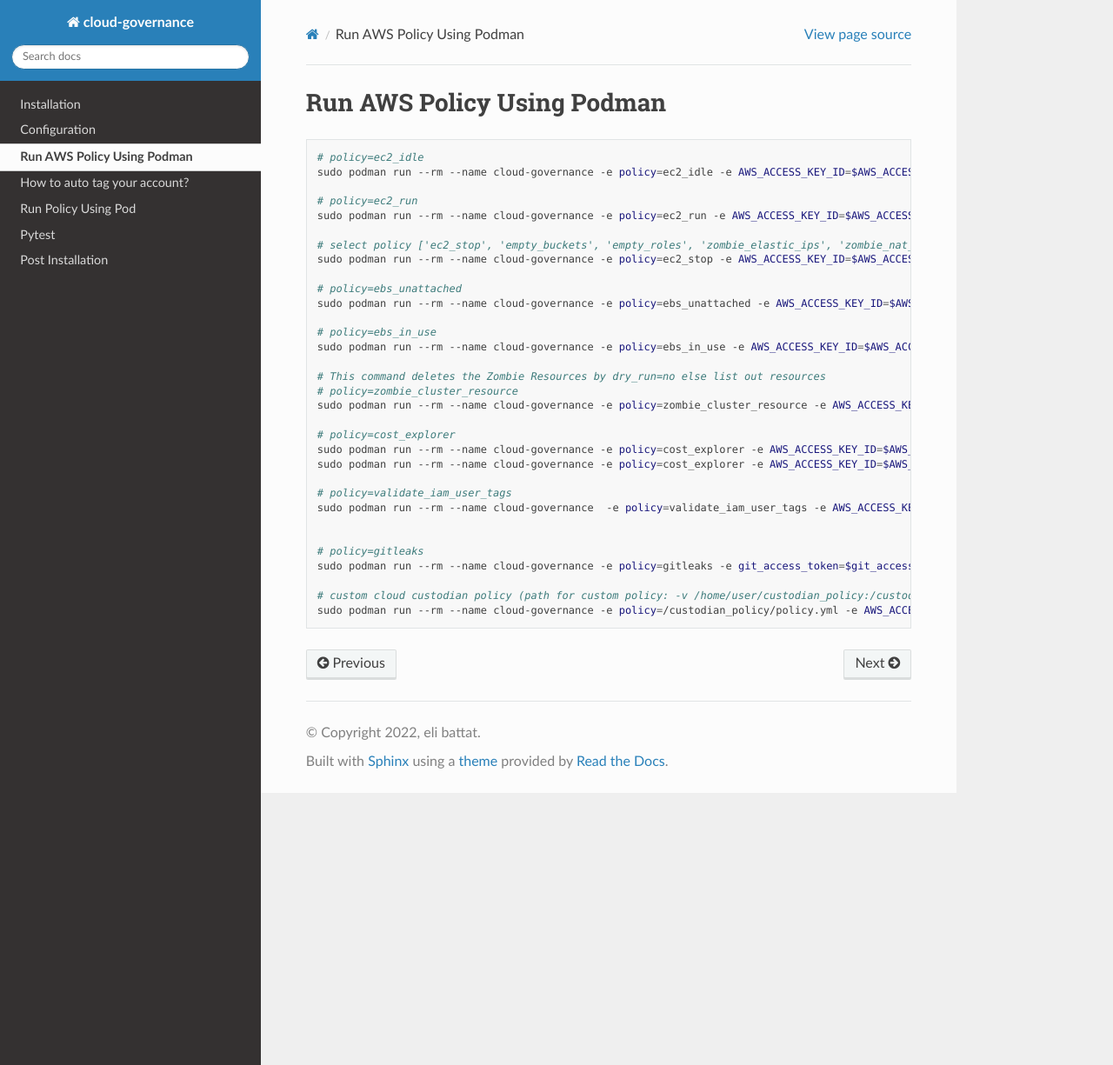
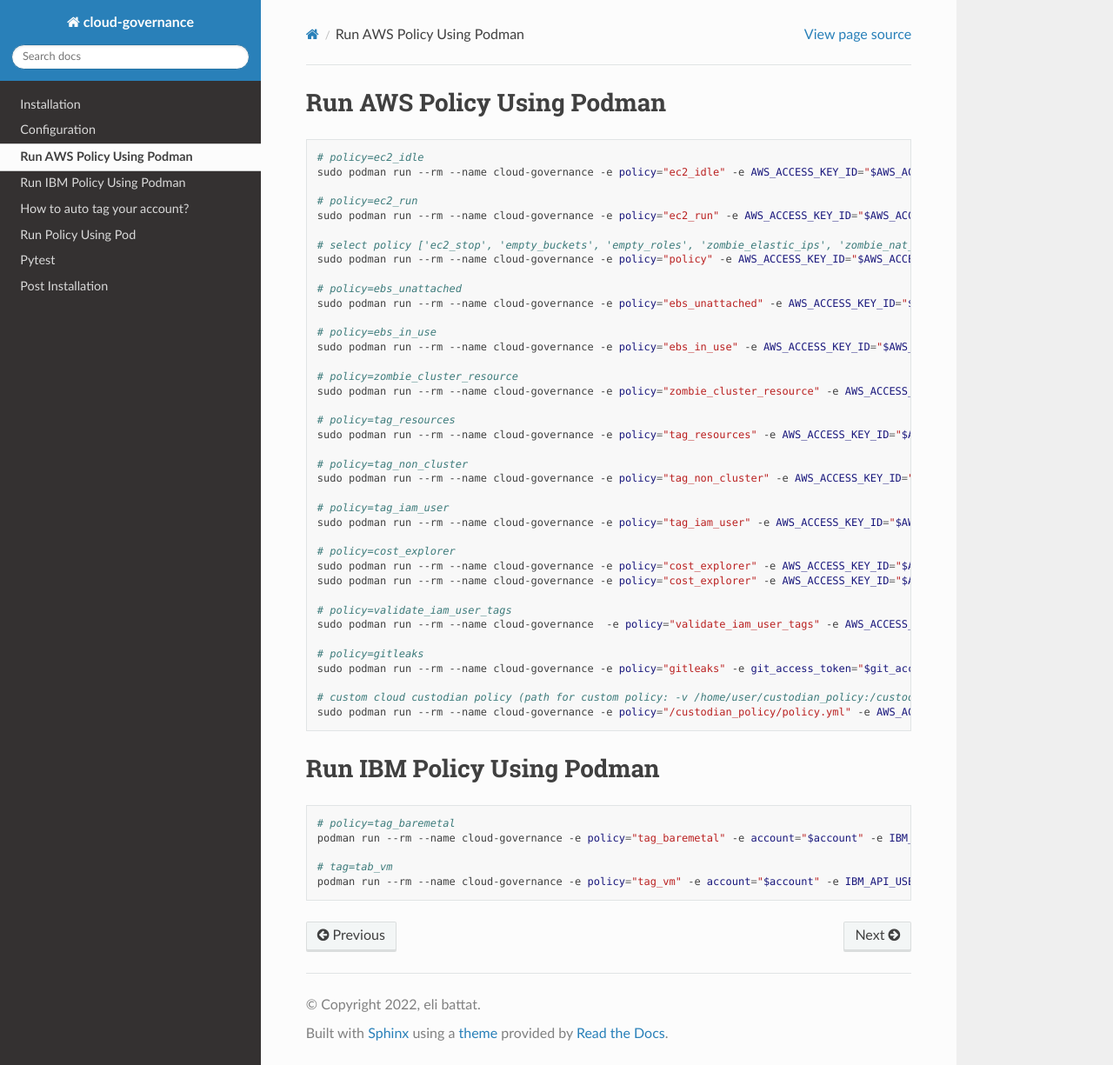
Before and after one commit to redhat-performance/cloud-governance, a Sphinx documentation site: the page built from docs/source/podman.md, in a window 1280 px wide and 1225 px high. Shown: the whole window at 87% size. Built offline with Sphinx 7.4.7 and the Read the Docs theme 2.0.0, drawn with Linux system fonts in a browser that asks for light colours.

Commit message:
Run IBM tagging of baremetal, vm hourly
1. Run tagging of IBM baremetal horuly.
2. Run tagging of IBM Virtual Machine hourly.

````diff
--- a/docs/source/podman.md
+++ b/docs/source/podman.md
@@ -1,36 +1,54 @@
-# Run AWS Policy Using Podman
+## Run AWS Policy Using Podman
 ```sh
 # policy=ec2_idle
-sudo podman run --rm --name cloud-governance -e policy=ec2_idle -e AWS_ACCESS_KEY_ID=$AWS_ACCESS_KEY_ID -e AWS_SECRET_ACCESS_KEY=$AWS_SECRET_ACCESS_KEY -e AWS_DEFAULT_REGION=us-east-2 -e dry_run=yes -e policy_output=s3://bucket/logs -e log_level=INFO quay.io/ebattat/cloud-governance
+sudo podman run --rm --name cloud-governance -e policy="ec2_idle" -e AWS_ACCESS_KEY_ID="$AWS_ACCESS_KEY_ID" -e AWS_SECRET_ACCESS_KEY="$AWS_SECRET_ACCESS_KEY" -e AWS_DEFAULT_REGION="us-east-2" -e dry_run="yes" -e policy_output="s3://bucket/logs" -e log_level="INFO" "quay.io/ebattat/cloud-governance"
 
 # policy=ec2_run
-sudo podman run --rm --name cloud-governance -e policy=ec2_run -e AWS_ACCESS_KEY_ID=$AWS_ACCESS_KEY_ID -e AWS_SECRET_ACCESS_KEY=$AWS_SECRET_ACCESS_KEY -e AWS_DEFAULT_REGION=us-east-2 -e dry_run=yes -e policy_output=s3://bucket/logs -e log_level=INFO quay.io/ebattat/cloud-governance
+sudo podman run --rm --name cloud-governance -e policy="ec2_run" -e AWS_ACCESS_KEY_ID="$AWS_ACCESS_KEY_ID" -e AWS_SECRET_ACCESS_KEY="$AWS_SECRET_ACCESS_KEY" -e AWS_DEFAULT_REGION="us-east-2" -e dry_run="yes" -e policy_output="s3://bucket/logs" -e log_level="INFO" "quay.io/ebattat/cloud-governance"
 
 # select policy ['ec2_stop', 'empty_buckets', 'empty_roles', 'zombie_elastic_ips', 'zombie_nat_gateways', 'zombie_snapshots']
-sudo podman run --rm --name cloud-governance -e policy=ec2_stop -e AWS_ACCESS_KEY_ID=$AWS_ACCESS_KEY_ID -e AWS_SECRET_ACCESS_KEY=$AWS_SECRET_ACCESS_KEY -e AWS_DEFAULT_REGION=us-east-2 -e dry_run=yes  -e log_level=INFO quay.io/ebattat/cloud-governance
+sudo podman run --rm --name cloud-governance -e policy="policy" -e AWS_ACCESS_KEY_ID="$AWS_ACCESS_KEY_ID" -e AWS_SECRET_ACCESS_KEY="$AWS_SECRET_ACCESS_KEY" -e AWS_DEFAULT_REGION="us-east-2" -e dry_run="yes"  -e log_level="INFO" "quay.io/ebattat/cloud-governance"
 
 # policy=ebs_unattached
-sudo podman run --rm --name cloud-governance -e policy=ebs_unattached -e AWS_ACCESS_KEY_ID=$AWS_ACCESS_KEY_ID -e AWS_SECRET_ACCESS_KEY=$AWS_SECRET_ACCESS_KEY -e AWS_DEFAULT_REGION=us-east-2 -e dry_run=yes -e policy_output=s3://bucket/logs -e log_level=INFO quay.io/ebattat/cloud-governance
+sudo podman run --rm --name cloud-governance -e policy="ebs_unattached" -e AWS_ACCESS_KEY_ID="$AWS_ACCESS_KEY_ID" -e AWS_SECRET_ACCESS_KEY="$AWS_SECRET_ACCESS_KEY" -e AWS_DEFAULT_REGION="us-east-2" -e dry_run="yes" -e policy_output="s3://bucket/logs" -e log_level="INFO" "quay.io/ebattat/cloud-governance"
 
 # policy=ebs_in_use
-sudo podman run --rm --name cloud-governance -e policy=ebs_in_use -e AWS_ACCESS_KEY_ID=$AWS_ACCESS_KEY_ID -e AWS_SECRET_ACCESS_KEY=$AWS_SECRET_ACCESS_KEY -e AWS_DEFAULT_REGION=us-east-2 -e dry_run=yes -e policy_output=s3://bucket/logs -e log_level=INFO quay.io/ebattat/cloud-governance
+sudo podman run --rm --name cloud-governance -e policy="ebs_in_use" -e AWS_ACCESS_KEY_ID="$AWS_ACCESS_KEY_ID" -e AWS_SECRET_ACCESS_KEY="$AWS_SECRET_ACCESS_KEY" -e AWS_DEFAULT_REGION="us-east-2" -e dry_run="yes" -e policy_output="s3://bucket/logs" -e log_level="INFO" "quay.io/ebattat/cloud-governance"
 
-# This command deletes the Zombie Resources by dry_run=no else list out resources
 # policy=zombie_cluster_resource
-sudo podman run --rm --name cloud-governance -e policy=zombie_cluster_resource -e AWS_ACCESS_KEY_ID=$AWS_ACCESS_KEY_ID -e AWS_SECRET_ACCESS_KEY=$AWS_SECRET_ACCESS_KEY -e AWS_DEFAULT_REGION=us-east-2 -e dry_run=yes -e resource=zombie_cluster_elastic_ip -e cluster_tag=kubernetes.io/cluster/test-pd9qq -e log_level=INFO quay.io/ebattat/cloud-governance
+sudo podman run --rm --name cloud-governance -e policy="zombie_cluster_resource" -e AWS_ACCESS_KEY_ID="$AWS_ACCESS_KEY_ID" -e AWS_SECRET_ACCESS_KEY="$AWS_SECRET_ACCESS_KEY" -e AWS_DEFAULT_REGION="us-east-2" -e dry_run="yes" -e resource="zombie_cluster_elastic_ip" -e cluster_tag="kubernetes.io/cluster/test-pd9qq" -e log_level="INFO" "quay.io/ebattat/cloud-governance"
+
+# policy=tag_resources
+sudo podman run --rm --name cloud-governance -e policy="tag_resources" -e AWS_ACCESS_KEY_ID="$AWS_ACCESS_KEY_ID" -e AWS_SECRET_ACCESS_KEY="$AWS_SECRET_ACCESS_KEY" -e AWS_DEFAULT_REGION="us-east-2" -e tag_operation="read/update/delete" -e mandatory_tags="{'Owner': 'Name','Email': 'name@redhat.com','Purpose': 'test'}" -e log_level="INFO" -v "/etc/localtime":"/etc/localtime" "quay.io/ebattat/cloud-governance"
+
+# policy=tag_non_cluster
+sudo podman run --rm --name cloud-governance -e policy="tag_non_cluster" -e AWS_ACCESS_KEY_ID="$AWS_ACCESS_KEY_ID" -e AWS_SECRET_ACCESS_KEY="$AWS_SECRET_ACCESS_KEY" -e AWS_DEFAULT_REGION="us-east-2" -e tag_operation="read/update/delete" -e mandatory_tags="{'Owner': 'Name','Email': 'name@redhat.com','Purpose': 'test'}" -e log_level="INFO" -v "/etc/localtime":"/etc/localtime" "quay.io/ebattat/cloud-governance"
+
+# policy=tag_iam_user
+sudo podman run --rm --name cloud-governance -e policy="tag_iam_user" -e AWS_ACCESS_KEY_ID="$AWS_ACCESS_KEY_ID" -e AWS_SECRET_ACCESS_KEY="$AWS_SECRET_ACCESS_KEY" -e user_tag_operation="read/update/delete" -e remove_tags="['Environment', 'Test']" -e username="test_username" -e file_name="tag_user.csv"  -e log_level="INFO" -v "/home/user/tag_user.csv":"/tmp/tag_user.csv" --privileged "quay.io/ebattat/cloud-governance"
 
 # policy=cost_explorer
-sudo podman run --rm --name cloud-governance -e policy=cost_explorer -e AWS_ACCESS_KEY_ID=$AWS_ACCESS_KEY_ID -e AWS_SECRET_ACCESS_KEY=$AWS_SECRET_ACCESS_KEY -e es_host=elasticsearch_host -e es_port=elasticsearch_port -e es_index=elasticsearch_index -e cost_metric=UnblendedCost -e start_date=start_date -e end_date=end_date -e granularity=DAILY -e cost_explorer_tags="['User', 'Budget', 'Project', 'Manager', 'Owner', 'LaunchTime', 'Name', 'Email']" -e log_level=INFO quay.io/ebattat/cloud-governance:latest
-sudo podman run --rm --name cloud-governance -e policy=cost_explorer -e AWS_ACCESS_KEY_ID=$AWS_ACCESS_KEY_ID -e AWS_SECRET_ACCESS_KEY=$AWS_SECRET_ACCESS_KEY -e es_index=elasticsearch_index -e cost_metric=UnblendedCost -e start_date=start_date -e end_date=end_date -e granularity=DAILY -e cost_explorer_tags="['User', 'Budget', 'Project', 'Manager', 'Owner', 'LaunchTime', 'Name', 'Email']" -e file_name=cost_explorer.txt -v /home/cost_explorer.txt:/tmp/cost_explorer.txt -e log_level=INFO quay.io/ebattat/cloud-governance:latest
+sudo podman run --rm --name cloud-governance -e policy="cost_explorer" -e AWS_ACCESS_KEY_ID="$AWS_ACCESS_KEY_ID" -e AWS_SECRET_ACCESS_KEY="$AWS_SECRET_ACCESS_KEY" -e es_host="$elasticsearch_host" -e es_port="$elasticsearch_port" -e es_index="$elasticsearch_index" -e cost_metric=UnblendedCost -e start_date="$start_date" -e end_date="$end_date" -e granularity="DAILY" -e cost_explorer_tags="['User', 'Budget', 'Project', 'Manager', 'Owner', 'LaunchTime', 'Name', 'Email']" -e log_level="INFO" "quay.io/ebattat/cloud-governance:latest"
+sudo podman run --rm --name cloud-governance -e policy="cost_explorer" -e AWS_ACCESS_KEY_ID="$AWS_ACCESS_KEY_ID" -e AWS_SECRET_ACCESS_KEY="$AWS_SECRET_ACCESS_KEY" -e es_index="elasticsearch_index" -e cost_metric="UnblendedCost" -e start_date="$start_date" -e end_date="$end_date" -e granularity="DAILY" -e cost_explorer_tags="['User', 'Budget', 'Project', 'Manager', 'Owner', 'LaunchTime', 'Name', 'Email']" -e file_name="cost_explorer.txt" -v "/home/cost_explorer.txt":"/tmp/cost_explorer.txt" -e log_level="INFO" "quay.io/ebattat/cloud-governance:latest"
 
 # policy=validate_iam_user_tags
-sudo podman run --rm --name cloud-governance  -e policy=validate_iam_user_tags -e AWS_ACCESS_KEY_ID=$AWS_ACCESS_KEY_ID -e AWS_SECRET_ACCESS_KEY=$AWS_SECRET_ACCESS_KEY -e validate_type=spaces/tags -e user_tags="['Budget', 'User', 'Owner', 'Manager', 'Environment', 'Project']"   -e log_level=INFO quay.io/ebattat/cloud-governance:latest
-
+sudo podman run --rm --name cloud-governance  -e policy="validate_iam_user_tags" -e AWS_ACCESS_KEY_ID="$AWS_ACCESS_KEY_ID" -e AWS_SECRET_ACCESS_KEY="$AWS_SECRET_ACCESS_KEY" -e validate_type="spaces/tags" -e user_tags="['Budget', 'User', 'Owner', 'Manager', 'Environment', 'Project']"   -e log_level="INFO" "quay.io/ebattat/cloud-governance:latest"
 
 # policy=gitleaks
-sudo podman run --rm --name cloud-governance -e policy=gitleaks -e git_access_token=$git_access_token -e git_repo=https://github.com/redhat-performance/cloud-governance -e several_repos=no -e log_level=INFO quay.io/ebattat/cloud-governance
+sudo podman run --rm --name cloud-governance -e policy="gitleaks" -e git_access_token="$git_access_token" -e git_repo="https://github.com/redhat-performance/cloud-governance" -e several_repos="no" -e log_level="INFO" "quay.io/ebattat/cloud-governance"
 
 # custom cloud custodian policy (path for custom policy: -v /home/user/custodian_policy:/custodian_policy)
-sudo podman run --rm --name cloud-governance -e policy=/custodian_policy/policy.yml -e AWS_ACCESS_KEY_ID=$AWS_ACCESS_KEY_ID -e AWS_SECRET_ACCESS_KEY=$AWS_SECRET_ACCESS_KEY -e AWS_DEFAULT_REGION=us-east-2 -e dry_run=yes -e policy_output=s3://bucket/logs -e log_level=INFO -v /home/user/custodian_policy:/custodian_policy --privileged quay.io/ebattat/cloud-governance
+sudo podman run --rm --name cloud-governance -e policy="/custodian_policy/policy.yml" -e AWS_ACCESS_KEY_ID="$AWS_ACCESS_KEY_ID" -e AWS_SECRET_ACCESS_KEY="$AWS_SECRET_ACCESS_KEY" -e AWS_DEFAULT_REGION="us-east-2" -e dry_run="yes" -e policy_output="s3://bucket/logs" -e log_level="INFO" -v "/home/user/custodian_policy":"/custodian_policy" --privileged "quay.io/ebattat/cloud-governance"
 
 ```
+
+## Run IBM Policy Using Podman
+
+```sh
+# policy=tag_baremetal
+podman run --rm --name cloud-governance -e policy="tag_baremetal" -e account="$account" -e IBM_API_USERNAME="$IBM_API_USERNAME" -e IBM_API_KEY="$IBM_API_KEY" -e SPREADSHEET_ID="$SPREADSHEET_ID" -e GOOGLE_APPLICATION_CREDENTIALS="$GOOGLE_APPLICATION_CREDENTIALS" -v $GOOGLE_APPLICATION_CREDENTIALS:$GOOGLE_APPLICATION_CREDENTIALS -e LDAP_USER_HOST="$LDAP_USER_HOST" -e tag_operation="update" -e log_level="INFO" -v "/etc/localtime":"/etc/localtime" "quay.io/ebattat/cloud-governance:latest"
+
+# tag=tab_vm
+podman run --rm --name cloud-governance -e policy="tag_vm" -e account="$account" -e IBM_API_USERNAME="$IBM_API_USERNAME" -e IBM_API_KEY="$IBM_API_KEY" -e SPREADSHEET_ID="$SPREADSHEET_ID" -e GOOGLE_APPLICATION_CREDENTIALS="$GOOGLE_APPLICATION_CREDENTIALS" -v $GOOGLE_APPLICATION_CREDENTIALS:$GOOGLE_APPLICATION_CREDENTIALS -e LDAP_USER_HOST="$LDAP_USER_HOST" -e tag_operation="update" -e log_level="INFO" -v "/etc/localtime":"/etc/localtime" "quay.io/ebattat/cloud-governance:latest"
+
+```
````
Also changed, not shown: README.md (+57 -26 lines), docs/source/configuration.md (+5 -0 lines), docs/source/index.md (+17 -9 lines), docs/source/installation.md (+6 -0 lines), 6 other files.
